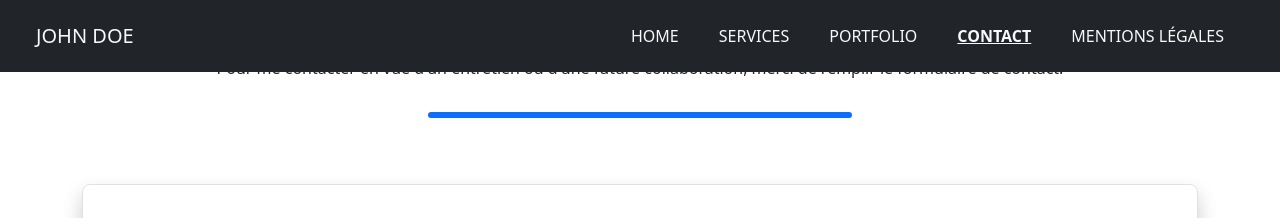
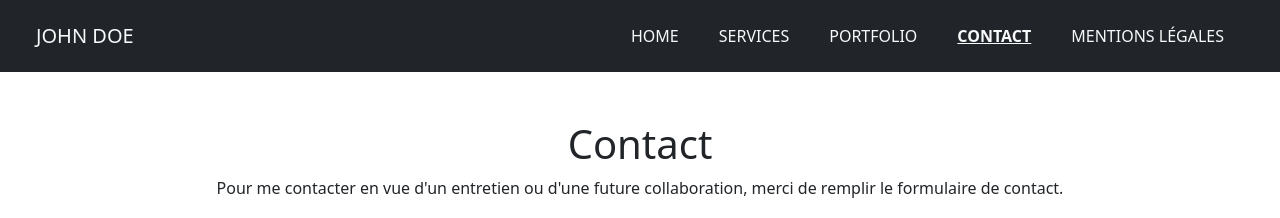
Before and after one commit to Laurinedbt/portfolio, a React (Create React App) app: page /contact in a window 1280 px wide. Shown: the top 218 px of the page. Built offline with nearby package versions, Linux system fonts and the light colour scheme.

Commit message:
Correction padding h1 contact

```diff
--- a/src/components/NavBar.jsx
+++ b/src/components/NavBar.jsx
@@ -5,7 +5,7 @@ function NavBar () {
     return (
   <nav className="navbar navbar-expand-lg navbar-dark bg-dark text-uppercase px-4 fixed-top" id="mainNav">
         <div className="container-fluid">
-          <a className="navbar-brand text-light" href="#page-top">JOHN DOE</a>
+          <a className="navbar-brand text-light text-uppercase" href="#page-top">John Doe</a>
           <button
             className="navbar-toggler text-uppercase font-weight-bold bg-dark border-3 text-white rounded"
             type="button"
@@ -15,7 +15,7 @@ function NavBar () {
             aria-expanded="false"
             aria-label="Toggle navigation"
           >
-            <span className="navbar-toggler-icon"></span> {/* C'est ici que le "burger" apparaît */}
+            <span className="navbar-toggler-icon"></span> {/*pour le menu "burger"*/}
           </button>
           <div className="collapse navbar-collapse" id="navbarResponsive">
             <ul className="navbar-nav ms-auto">
--- a/src/index.css
+++ b/src/index.css
@@ -120,6 +120,10 @@ footer .bi:hover {
   margin-bottom: 35px;
 }
 
+.contact-h1{
+  padding-top: 120px;
+}
+
 .contact-header{
   display: flex;
   justify-content: center;
--- a/src/pages/Contact.jsx
+++ b/src/pages/Contact.jsx
@@ -5,7 +5,7 @@ const Contact = () => {
         <div>
             <header className="contact-header">
                 <div>
-                    <h1>Contact</h1>
+                    <h1 className="contact-h1">Contact</h1>
                     <p>Pour me contacter en vue d'un entretien ou d'une future collaboration, merci de remplir le formulaire de contact.</p>
                     <div className="d-flex justify-content-center">
                         <hr className="border border-3 border-primary opacity-100 rounded w-50"/>
```
